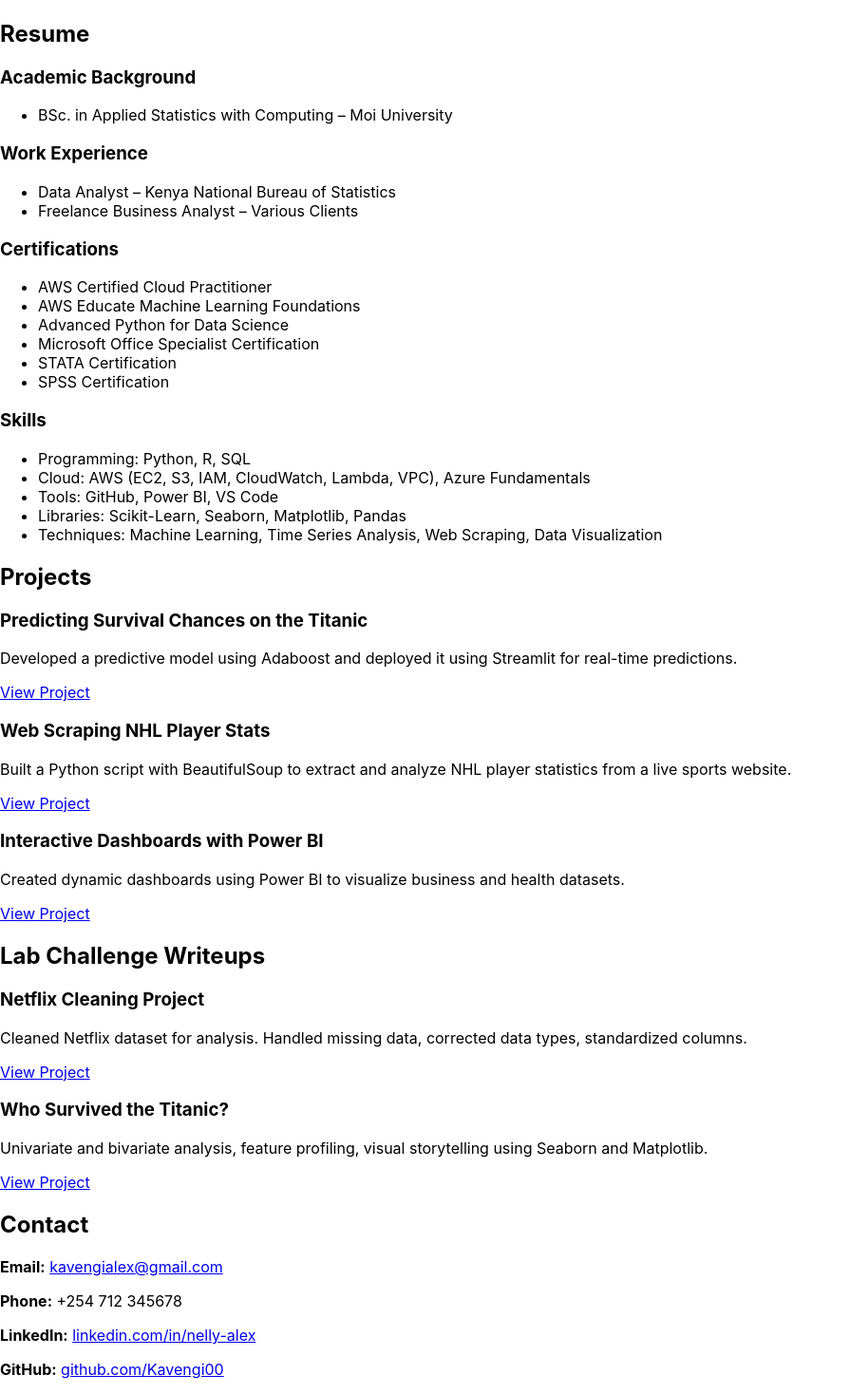
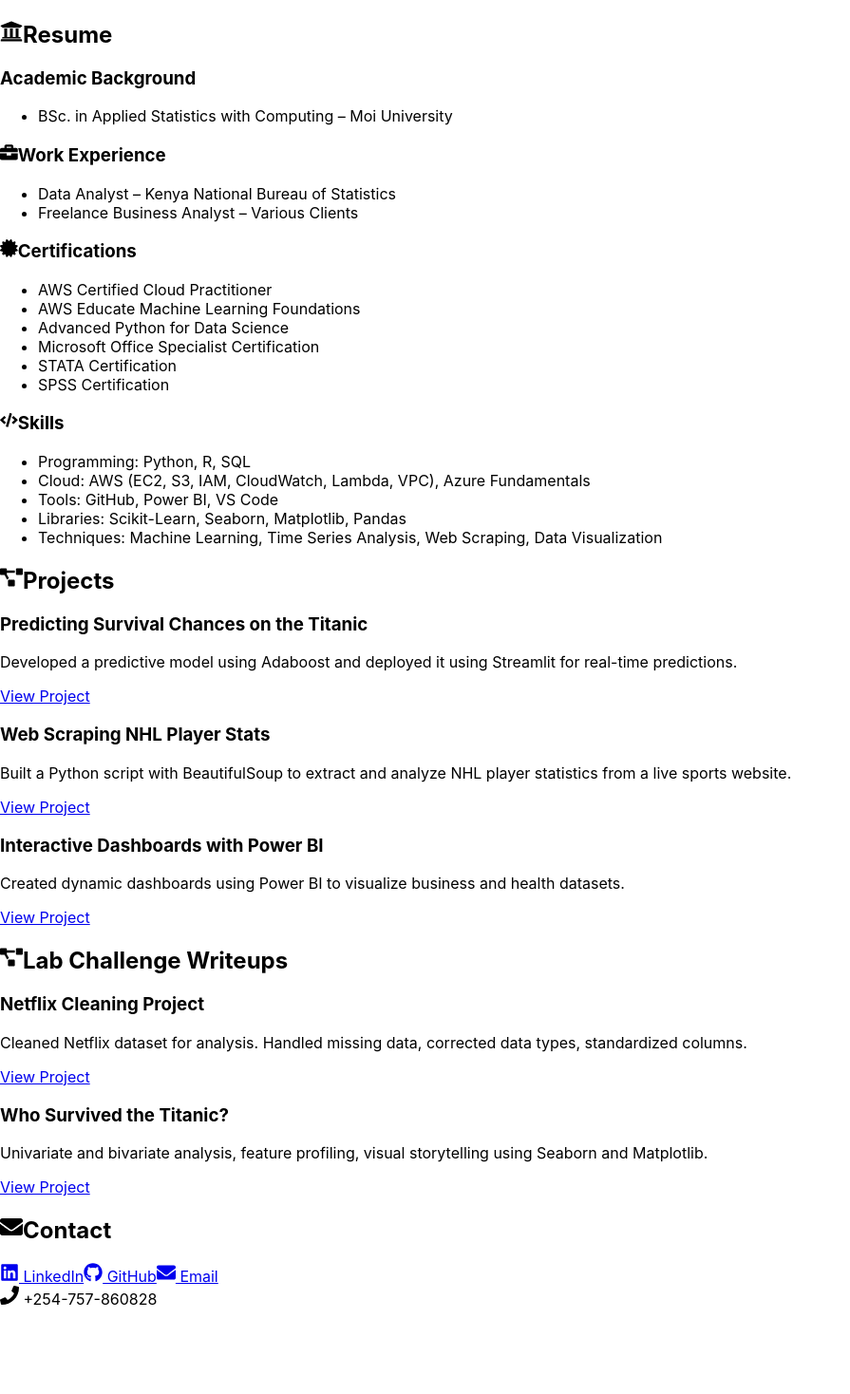
Before and after one commit to Kavengi00/nelly-portfolio, a React (Create React App) app: page / in a window 1280 px wide. Shown: the part 497-1965 px from the top of the page at 95% size, without its empty margins (0-895 px from the left). After the commit the page ends 1875 px from the top, so only its background shows below. Built offline with nearby package versions, Linux system fonts and the light colour scheme.

Commit message:
Add Contact section with icons

```diff
--- a/src/HomePage.jsx
+++ b/src/HomePage.jsx
@@ -1,6 +1,7 @@
 // File: src/HomePage.jsx
 import React from "react";
 import "./App.css"; // Add styling here or use Tailwind if configured
+import { FaLinkedin, FaGithub, FaEnvelope, FaPhone, FaUniversity, FaBriefcase, FaCertificate, FaCode, FaProjectDiagram } from "react-icons/fa";
 
 export default function HomePage() {
   return (
@@ -14,7 +15,7 @@
           />
           <h1 className="text-4xl font-bold text-blue-900">Nelly Alex</h1>
           <p className="text-xl text-gray-700 mt-2">
-            Data Scientist | Statistician | Python Enthusiast | Cloud Specialist
+            <FaCode className="inline mr-2" />Data Scientist | Statistician | Python Enthusiast | Cloud Specialist
           </p>
           <p className="text-md text-gray-600 mt-2 max-w-xl mx-auto">
             Turning data into insight and action – exploring the intersection of statistics,
@@ -28,14 +29,14 @@
         </div>
 
         {/* Resume Section */}
-        <Section title="Resume">
+        <Section title={<><FaUniversity className="inline mr-2" />Resume</>}>
           <SubSection title="Academic Background" items={["BSc. in Applied Statistics with Computing – Moi University"]} />
           <SubSection
-            title="Work Experience"
+            title={<><FaBriefcase className="inline mr-2" />Work Experience</>}
             items={["Data Analyst – Kenya National Bureau of Statistics", "Freelance Business Analyst – Various Clients"]}
           />
           <SubSection
-            title="Certifications"
+            title={<><FaCertificate className="inline mr-2" />Certifications</>}
             items={[
               "AWS Certified Cloud Practitioner",
               "AWS Educate Machine Learning Foundations",
@@ -46,7 +47,7 @@
             ]}
           />
           <SubSection
-            title="Skills"
+            title={<><FaCode className="inline mr-2" />Skills</>}
             items={[
               "Programming: Python, R, SQL",
               "Cloud: AWS (EC2, S3, IAM, CloudWatch, Lambda, VPC), Azure Fundamentals",
@@ -58,7 +59,7 @@
         </Section>
 
         {/* Projects Section */}
-        <Section title="Projects">
+        <Section title={<><FaProjectDiagram className="inline mr-2" />Projects</>}>
           <Project
             title="Predicting Survival Chances on the Titanic"
             description="Developed a predictive model using Adaboost and deployed it using Streamlit for real-time predictions."
@@ -77,7 +78,7 @@
         </Section>
 
         {/* Lab Challenges */}
-        <Section title="Lab Challenge Writeups">
+        <Section title={<><FaProjectDiagram className="inline mr-2" />Lab Challenge Writeups</>}>
           <Project
             title="Netflix Cleaning Project"
             description="Cleaned Netflix dataset for analysis. Handled missing data, corrected data types, standardized columns."
@@ -89,30 +90,22 @@
             link="https://medium.com/@kavengialex/who-survived-the-titanic-an-exploratory-journey-with-data-and-visuals-cbd38de06a17"
           />
         </Section>
-                {/* Contact Section */}
-                <Section title="Contact">
-          <div className="space-y-2 text-gray-700">
-            <p>
-              <strong>Email:</strong>{" "}
-              <a href="mailto:kavengialex@gmail.com" className="text-blue-600 underline">
-                kavengialex@gmail.com
-              </a>
-            </p>
-            <p>
-              <strong>Phone:</strong> +254 712 345678
-            </p>
-            <p>
-              <strong>LinkedIn:</strong>{" "}
-              <a href="https://www.linkedin.com/in/kavengi-alex-56ab55299" target="_blank" rel="noopener noreferrer" className="text-blue-600 underline">
-                linkedin.com/in/nelly-alex
-              </a>
-            </p>
-            <p>
-              <strong>GitHub:</strong>{" "}
-              <a href="https://github.com/Kavengi00" target="_blank" rel="noopener noreferrer" className="text-blue-600 underline">
-                github.com/Kavengi00
-              </a>
-            </p>
+
+        {/* Contact Section */}
+        <Section title={<><FaEnvelope className="inline mr-2" />Contact</>}>
+          <div className="flex flex-col gap-4 text-lg text-gray-700">
+            <a href="https://linkedin.com/in/nelly-alex-56ab55299" target="_blank" rel="noopener noreferrer" className="flex items-center gap-2 text-blue-700 hover:underline">
+              <FaLinkedin size={20} /> LinkedIn
+            </a>
+            <a href="https://github.com/Kavengi00" target="_blank" rel="noopener noreferrer" className="flex items-center gap-2 text-gray-800 hover:underline">
+              <FaGithub size={20} /> GitHub
+            </a>
+            <a href="mailto:kavengialex@gmail.com" className="flex items-center gap-2 text-red-600 hover:underline">
+              <FaEnvelope size={20} /> Email
+            </a>
+            <div className="flex items-center gap-2">
+              <FaPhone size={20} /> +254-757-860828
+            </div>
           </div>
         </Section>
       </div>
```
